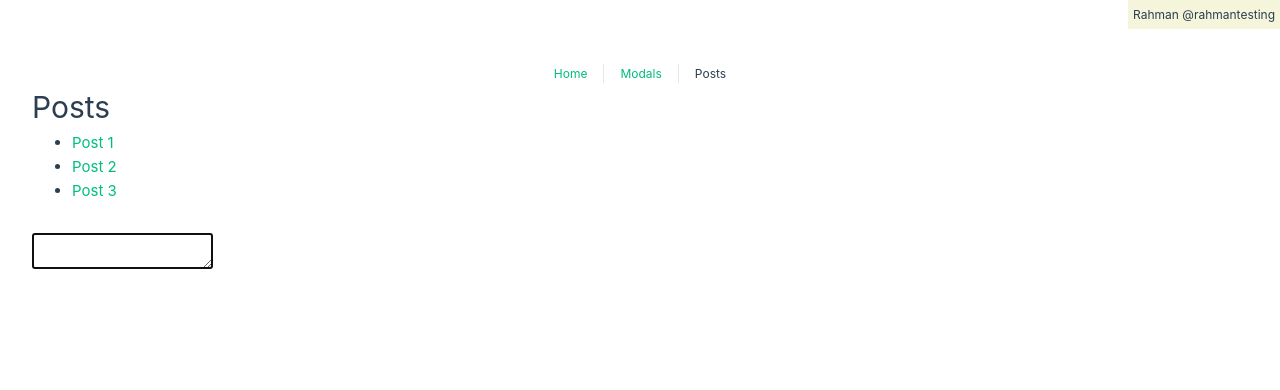
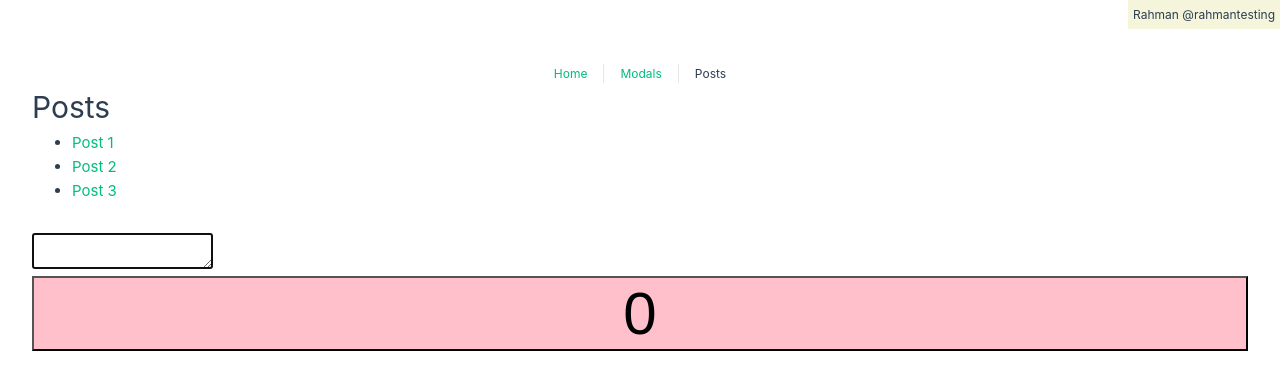
Before and after one commit to bobbyrahmanda13/learn-vue-basic, a Vue app: page /posts in a window 1280 px wide. Shown: the top 390 px of the page. Built offline with nearby package versions, Linux system fonts and the light colour scheme.

Commit message:
Reuse our composable

```diff
--- a/src/use/useCounter.js
+++ b/src/use/useCounter.js
@@ -1,11 +1,17 @@
 import { reactive, watch, computed, onMounted, nextTick } from "vue";
+
+const counterData = reactive({
+  count: 0,
+  title: "My Counter",
+});
 
 export function useCounter() {
   // const counter = ref(0), counterTitle = ref('My Counter')
-  const counterData = reactive({
+  // local counter
+  /* const counterData = reactive({
     count: 0,
     title: "My Counter",
-  });
+  }); */
 
   watch(
     () => counterData.count,
@@ -15,7 +21,7 @@ export function useCounter() {
     }
   );
 
-  const addOrEven = computed(() => {
+  const oddOrEven = computed(() => {
     if (counterData.count % 2 === 0) return "even";
     return "odd";
   });
@@ -52,5 +58,5 @@ nextTick(() => {
   onMounted(() => {
     console.log("Do stuff related to App");
   });
-  return { counterData, increaseCounter, decreaseCounter, addOrEven };
+  return { counterData, increaseCounter, decreaseCounter, oddOrEven };
 }
--- a/src/views/HomeView.vue
+++ b/src/views/HomeView.vue
@@ -58,7 +58,7 @@ onMounted(() => {
 })
 
 /* counter */
-const { counterData, addOrEven, increaseCounter, decreaseCounter } = useCounter()
+const { counterData, oddOrEven, increaseCounter, decreaseCounter } = useCounter()
 
 
 // life cycle hooks
@@ -164,7 +164,7 @@ export default {
       <button @click="increaseCounter(2)" class="btn">++</button>
     </div>
 
-    <p>This counter is {{ addOrEven }}</p>
+    <p>This counter is {{ oddOrEven }}</p>
 
     <div class="edit">
       <h4>Edit counter title:</h4>
--- a/src/views/PostsView.vue
+++ b/src/views/PostsView.vue
@@ -19,6 +19,9 @@
       </li>
     </ul>
     <textarea v-autofocus />
+    <button class="counter-button" :class="{ 'yellow': oddOrEven === 'odd' }" @click="increaseCounter(1)">
+      {{ counterData.count }}
+    </button>
   </div>
 </template>
 
@@ -26,7 +29,7 @@
 /* imports */
 import { ref } from "vue";
 import { vAutofocus } from "@/directives/vAutofocus";
-
+import { useCounter } from "@/use/useCounter";
 /* post */
 const posts = ref([
   {
@@ -42,9 +45,22 @@ const posts = ref([
     title: "Post 3",
   },
 ]);
+
+// counter button
+const { counterData, increaseCounter, oddOrEven } = useCounter();
 </script>
 <style scoped>
 ul {
   margin-bottom: 30px;
 }
+
+.counter-button {
+  font-size: 60px;
+  width: 100%;
+  background-color: pink;
+}
+
+.counter-button.yellow {
+  background-color: yellow;
+}
 </style>
```
